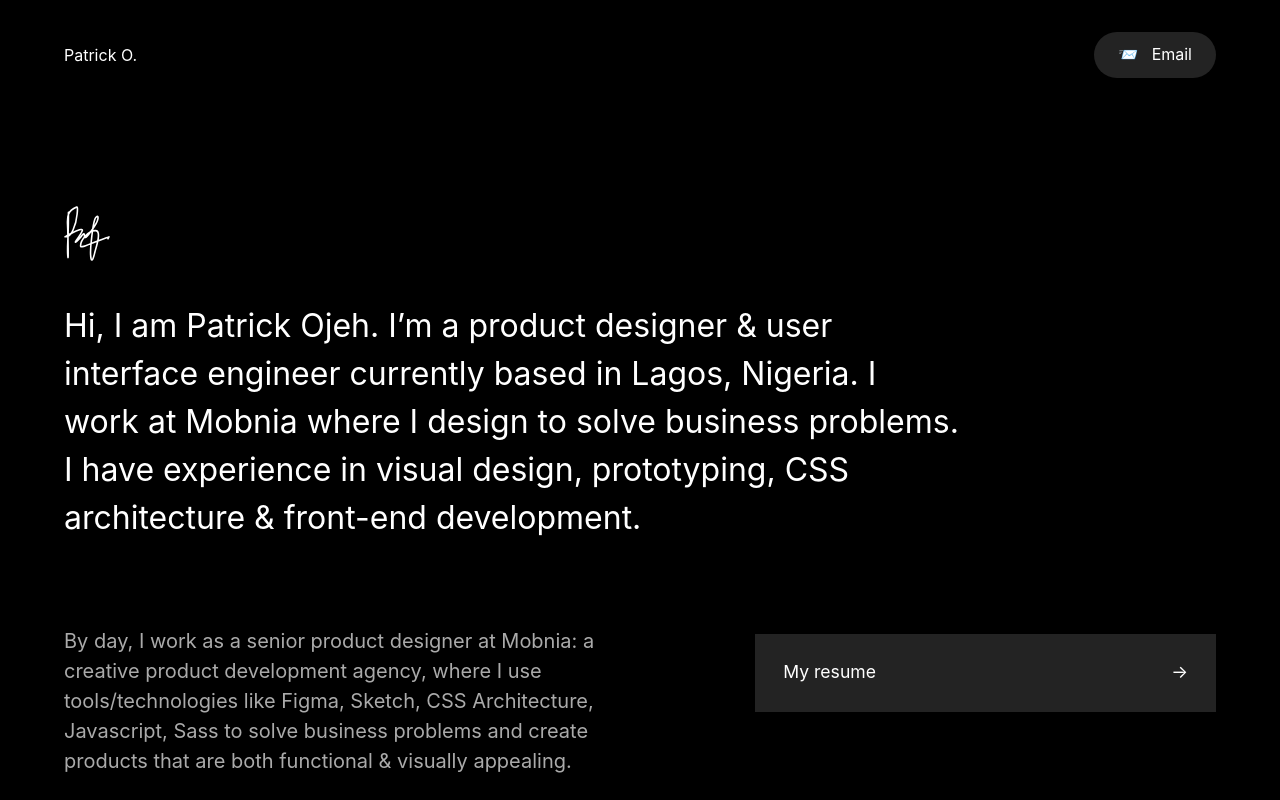
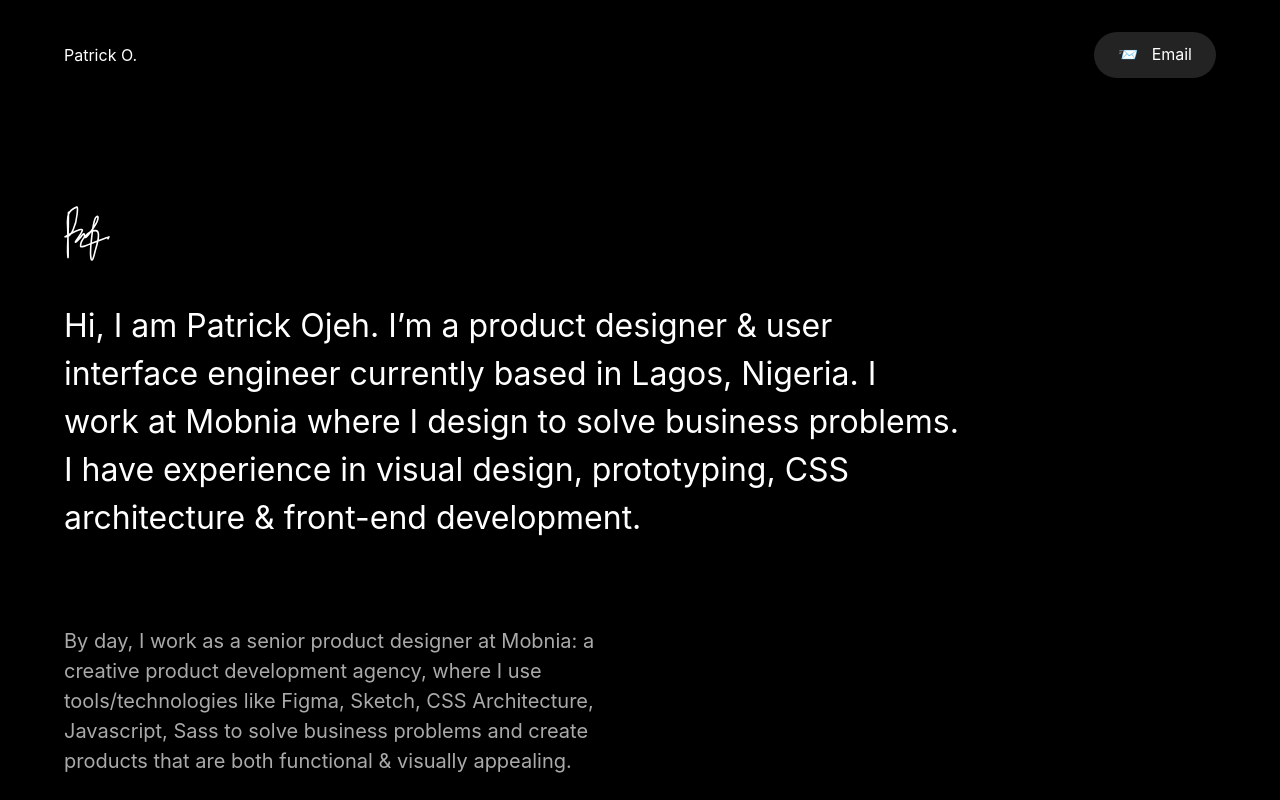
Before and after one commit to patrickojeh/portfolio, a React (Create React App) app: page / in a window 1280 px wide. Shown: the top 800 px of the page. Built offline with nearby package versions, Linux system fonts and the light colour scheme.

Commit message:
hide resume link

```diff
--- a/src/pages/Home.js
+++ b/src/pages/Home.js
@@ -17,10 +17,10 @@ const Home = () => {
           <p className="lh-copy f4-ns">In my spare time, you'd find me learning something new, playing video games, or working on a personal project.</p>
         </div>
         <div className="w-40-l">
-          <a href="/resume.pdf" className="resume-link flex justify-between" target="_blank">
+          {/* <a href="/resume.pdf" className="resume-link flex justify-between" target="_blank">
             <span>My resume</span>
             &rarr;
-          </a>
+          </a> */}
         </div>
       </div>
     </div>
```
